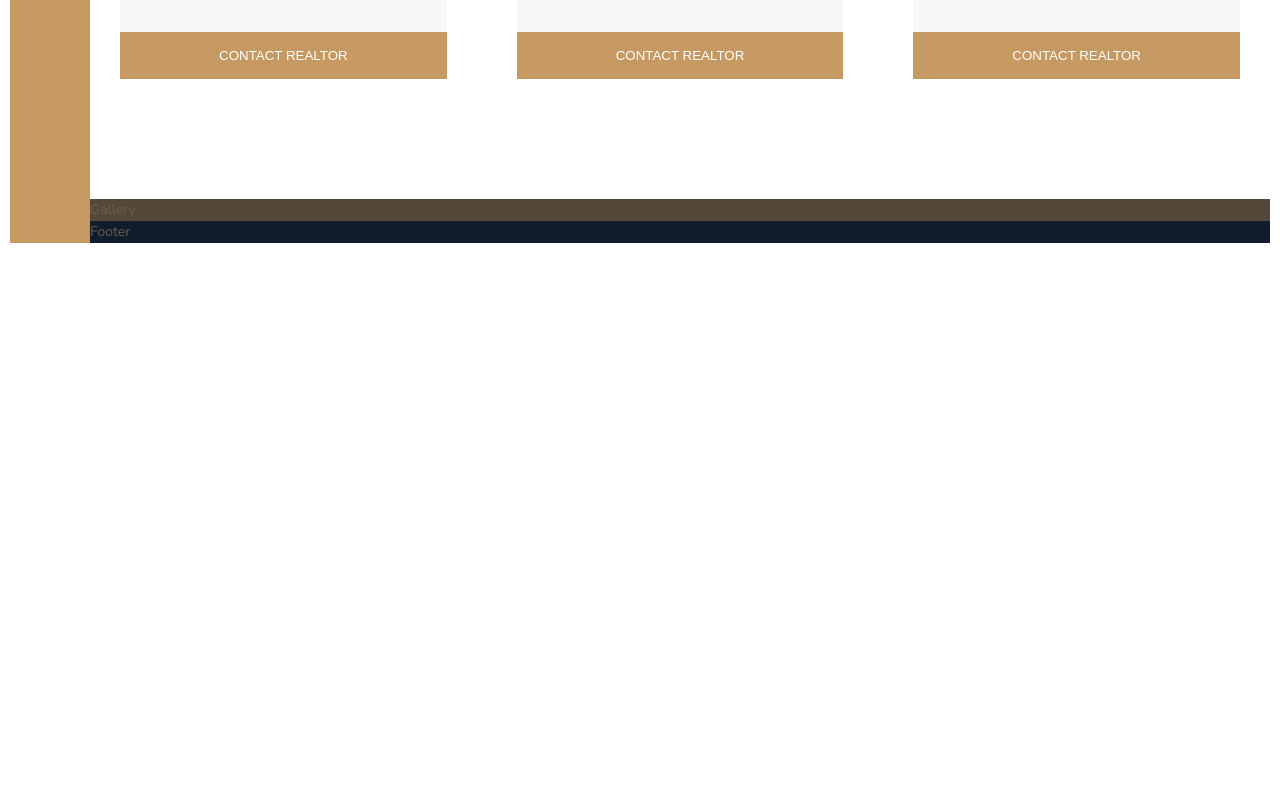
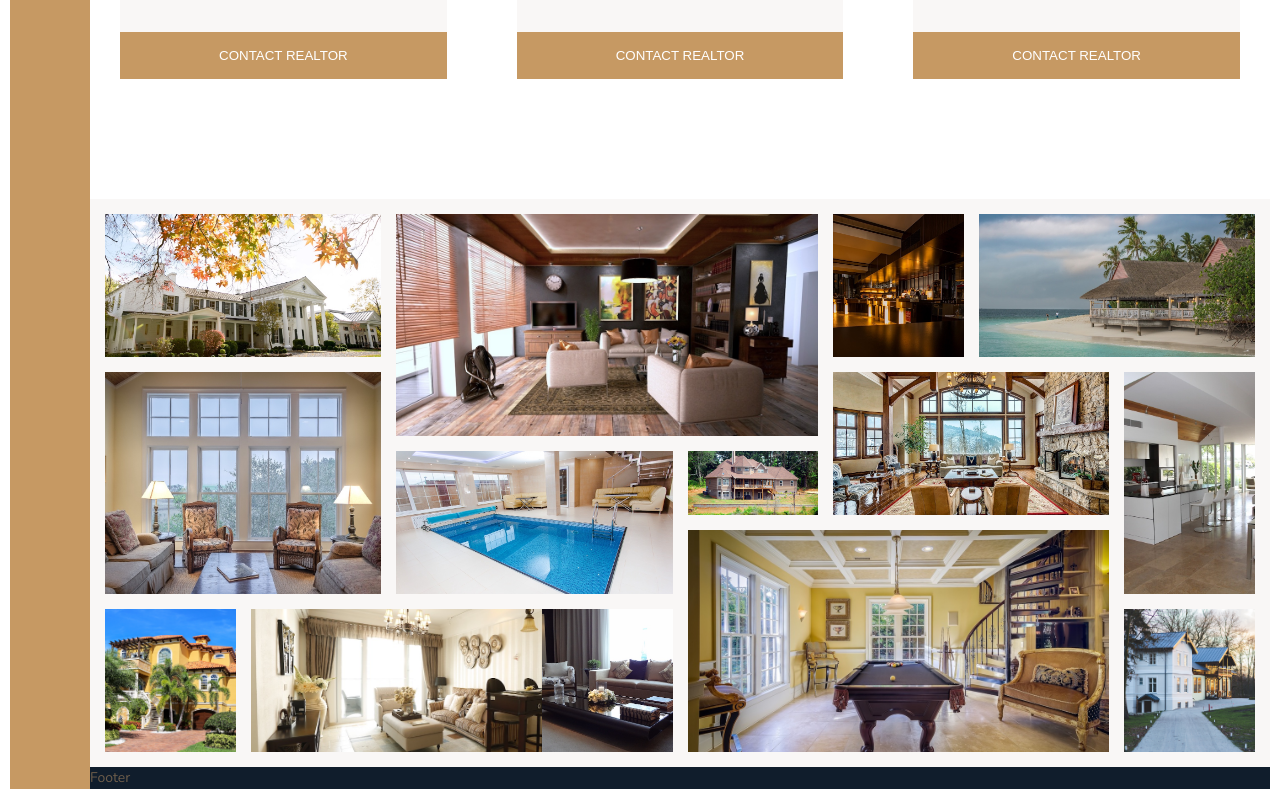
Before and after one commit to Solomon44/Nexter, a website: page index.html in a window 1280 px wide. Shown: the part 2588-3387 px from the top of the page. Before the commit the page ends 2841 px from the top, so only its background shows below. Drawn offline with nearby package versions, Linux system fonts and the light colour scheme.

Commit message:
added section gallery

```diff
--- a/index.html
+++ b/index.html
@@ -300,7 +300,70 @@
         <button class="btn home__btn">Contact realtor</button>
       </div>
     </section>
-    <section class="gallery">Gallery</section>
+    <section class="gallery">
+      <figure class="gallery__item gallery__item--1">
+        <img src="img/gal-1.jpeg" alt="Gallery image 1" class="gallery__img" />
+      </figure>
+      <figure class="gallery__item gallery__item--2">
+        <img src="img/gal-2.jpeg" alt="Gallery image 2" class="gallery__img" />
+      </figure>
+      <figure class="gallery__item gallery__item--3">
+        <img src="img/gal-3.jpeg" alt="Gallery image 3" class="gallery__img" />
+      </figure>
+      <figure class="gallery__item gallery__item--4">
+        <img src="img/gal-4.jpeg" alt="Gallery image 4" class="gallery__img" />
+      </figure>
+      <figure class="gallery__item gallery__item--5">
+        <img src="img/gal-5.jpeg" alt="Gallery image 5" class="gallery__img" />
+      </figure>
+      <figure class="gallery__item gallery__item--6">
+        <img src="img/gal-6.jpeg" alt="Gallery image 6" class="gallery__img" />
+      </figure>
+      <figure class="gallery__item gallery__item--7">
+        <img src="img/gal-7.jpeg" alt="Gallery image 7" class="gallery__img" />
+      </figure>
+      <figure class="gallery__item gallery__item--8">
+        <img src="img/gal-8.jpeg" alt="Gallery image 8" class="gallery__img" />
+      </figure>
+      <figure class="gallery__item gallery__item--9">
+        <img src="img/gal-9.jpeg" alt="Gallery image 9" class="gallery__img" />
+      </figure>
+      <figure class="gallery__item gallery__item--10">
+        <img
+          src="img/gal-10.jpeg"
+          alt="Gallery image 10"
+          class="gallery__img"
+        />
+      </figure>
+      <figure class="gallery__item gallery__item--11">
+        <img
+          src="img/gal-11.jpeg"
+          alt="Gallery image 11"
+          class="gallery__img"
+        />
+      </figure>
+      <figure class="gallery__item gallery__item--12">
+        <img
+          src="img/gal-12.jpeg"
+          alt="Gallery image 12"
+          class="gallery__img"
+        />
+      </figure>
+      <figure class="gallery__item gallery__item--13">
+        <img
+          src="img/gal-13.jpeg"
+          alt="Gallery image 13"
+          class="gallery__img"
+        />
+      </figure>
+      <figure class="gallery__item gallery__item--14">
+        <img
+          src="img/gal-14.jpeg"
+          alt="Gallery image 14"
+          class="gallery__img"
+        />
+      </figure>
+    </section>
     <footer class="footer">Footer</footer>
   </body>
 </html>
--- a/sass/_gallery.scss
+++ b/sass/_gallery.scss
@@ -1,4 +1,75 @@
 .gallery {
-  background-color: $color-grey-dark-1;
+  padding: 25rem 0;
+  background-color: $color-grey-light-1;
   grid-column: full-start/full-end;
+
+  display: grid;
+  grid-template-columns: repeat(8, 1fr);
+  grid-template-rows: repeat(7, 5vw);
+  grid-gap: 1.5rem;
+  padding: 1.5rem;
+
+  &__img {
+    width: 100%;
+    height: 100%;
+    display: block;
+    object-fit: cover;
+  }
+  &__item--1 {
+    grid-row: 1/3;
+    grid-column: 1/3;
+  }
+  &__item--2 {
+    grid-row: 1/4;
+    grid-column: 3/6;
+  }
+  &__item--3 {
+    grid-row: 1/3;
+    grid-column: 6/7;
+  }
+  &__item--4 {
+    grid-row: 1/3;
+    grid-column: 7/-1;
+  }
+  &__item--5 {
+    grid-row: 3/6;
+    grid-column: 1/3;
+    object-fit: fill;
+  }
+  &__item--6 {
+    grid-row: 4/6;
+    grid-column: 3/5;
+  }
+  &__item--7 {
+    grid-row: 4/5;
+    grid-column: 5/6;
+  }
+  &__item--8 {
+    grid-row: 3/5;
+    grid-column: 6/8;
+  }
+  &__item--9 {
+    grid-row: 3/6;
+    grid-column: 8/9;
+  }
+  &__item--10 {
+    grid-row: 6/8;
+    grid-column: 1/2;
+  }
+  &__item--11 {
+    grid-row: 6/8;
+    grid-column: 2/5;
+  }
+  &__item--12 {
+    grid-row: 6/8;
+    grid-column: 4/5;
+  }
+  &__item--13 {
+    grid-row: 5/8;
+    grid-column: 5/8;
+  }
+  &__item--14 {
+    grid-row: 6/8;
+    grid-column: 8/9;
+  }
 }
```
Also changed, not shown: css/style.css.
